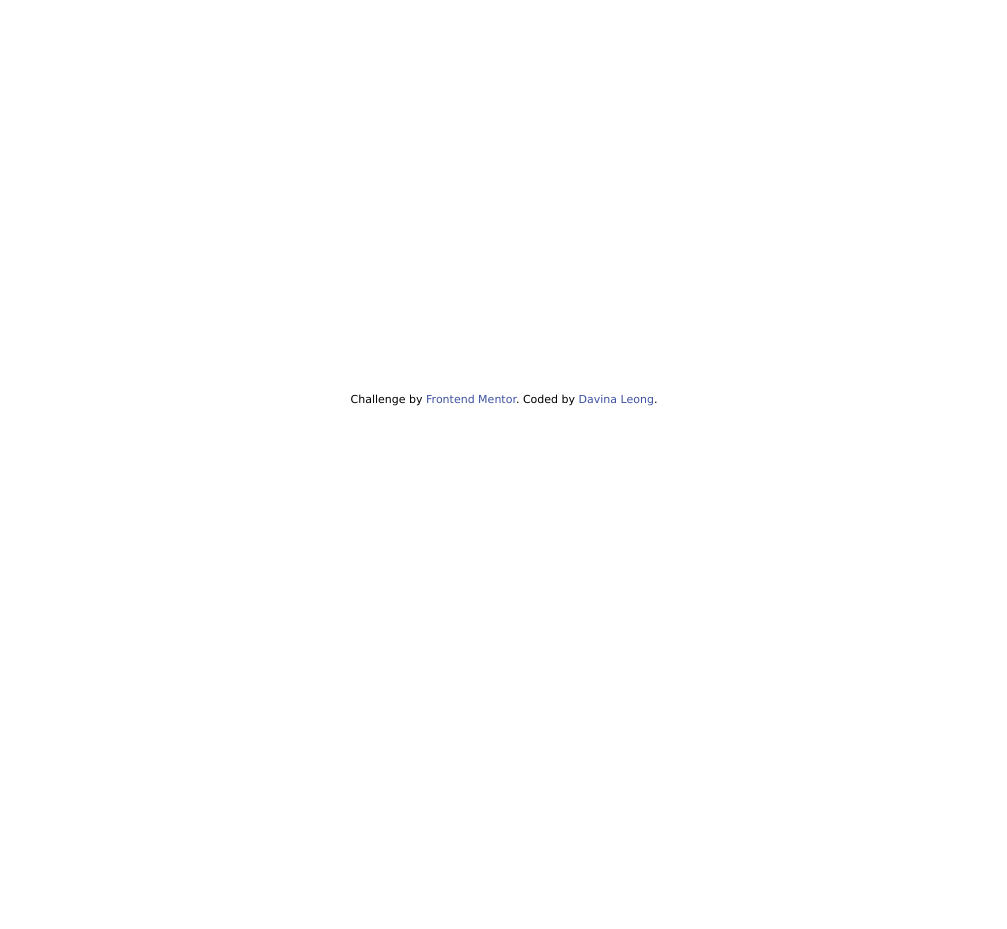
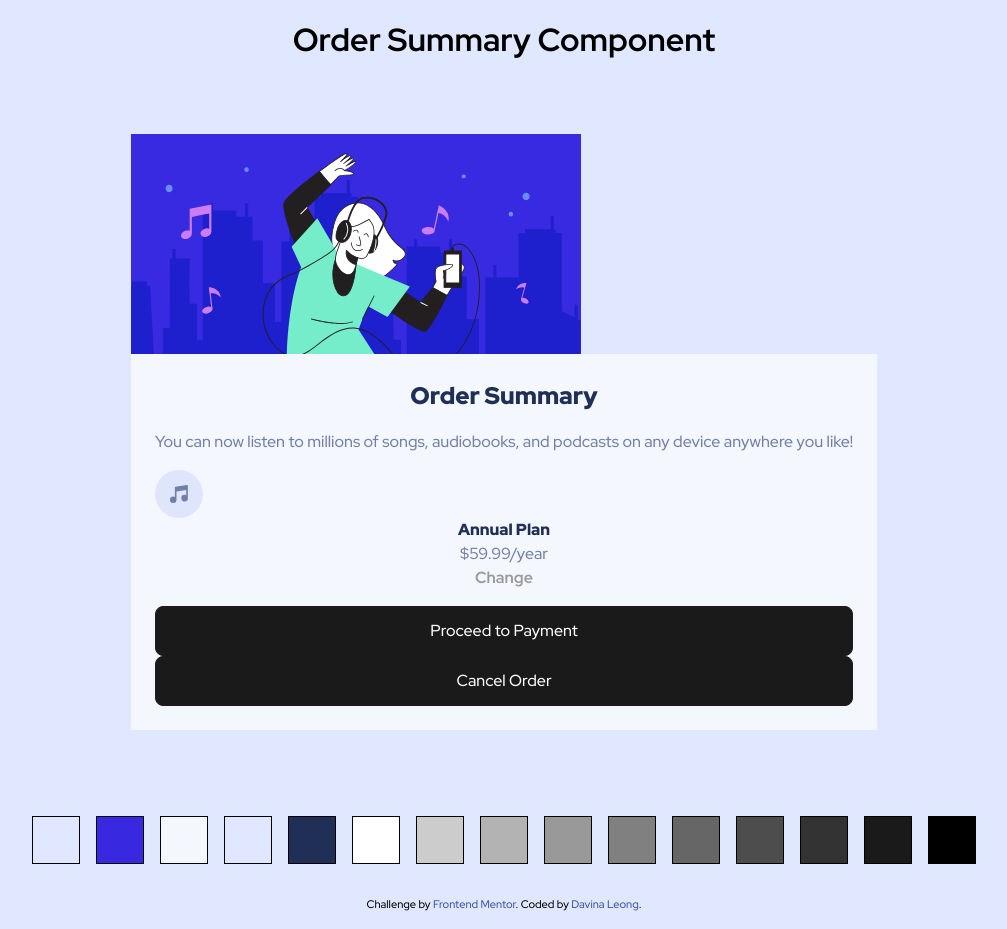
Before and after one commit to davinaleong/fem-order-summary-component, a website built with Vite: page index.html in a window 1280 px wide. Shown: the whole page, without its empty margins (136-1143 px from the left). Before the commit the page ends 800 px from the top, so only its background shows below. Built offline with nearby package versions, Linux system fonts and the light colour scheme.

Commit message:
Added content

```diff
--- a/index.html
+++ b/index.html
@@ -13,6 +13,13 @@
 
     <title>Frontend Mentor | Order summary card</title>
 
+    <link rel="preconnect" href="https://fonts.googleapis.com" />
+    <link rel="preconnect" href="https://fonts.gstatic.com" crossorigin />
+    <link
+      href="https://fonts.googleapis.com/css2?family=Red+Hat+Display:wght@500;700;900&display=swap"
+      rel="stylesheet"
+    />
+
     <link rel="stylesheet" href="./styles/reset.css" />
     <link rel="stylesheet" href="./styles/main.css" />
 
@@ -26,7 +33,66 @@
       }
     </style>
   </head>
-  <body>
+  <body class="bg-primary-100 p-400">
+    <h1 class="visuall-hidden">Order Summary Component</h1>
+
+    <main class="main-grid">
+      <div class="card-grid | text-neutral-400 br-400">
+        <img
+          src="./images/illustration-hero.svg"
+          alt="Card Image"
+          class="card-image"
+        />
+        <div class="card-body | bg-neutral-100 ta-center p-500">
+          <h2 class="card-title | fw-black text-neutral-900 mb-400">
+            Order Summary
+          </h2>
+          <p class="mb-400">
+            You can now listen to millions of songs, audiobooks, and podcasts on
+            any device anywhere you like!
+          </p>
+          <div class="line-items | mb-400">
+            <div class="line-item">
+              <img
+                src="./images/icon-music.svg"
+                alt="Music Note"
+                class="item-icon"
+              />
+              <div class="item-title | text-neutral-900 fw-black">
+                Annual Plan
+              </div>
+              <div class="item-price">$59.99/year</div>
+              <a href="#" class="item-link | fw-bold">Change</a>
+            </div>
+          </div>
+          <div class="button-container">
+            <button class="btn btn-primary btn-full">Proceed to Payment</button>
+            <button class="btn btn-link btn-full">Cancel Order</button>
+          </div>
+        </div>
+      </div>
+    </main>
+
+    <div class="swatches | py-400">
+      <div class="bg-primary-100">&nbsp;</div>
+      <div class="bg-primary-400">&nbsp;</div>
+
+      <div class="bg-neutral-100">&nbsp;</div>
+      <div class="bg-neutral-800">&nbsp;</div>
+      <div class="bg-neutral-900">&nbsp;</div>
+
+      <div class="bg-grey-100">&nbsp;</div>
+      <div class="bg-grey-200">&nbsp;</div>
+      <div class="bg-grey-300">&nbsp;</div>
+      <div class="bg-grey-400">&nbsp;</div>
+      <div class="bg-grey-500">&nbsp;</div>
+      <div class="bg-grey-600">&nbsp;</div>
+      <div class="bg-grey-700">&nbsp;</div>
+      <div class="bg-grey-800">&nbsp;</div>
+      <div class="bg-grey-900">&nbsp;</div>
+      <div class="bg-grey-1000">&nbsp;</div>
+    </div>
+
     <div class="attribution | py-400">
       Challenge by
       <a href="https://www.frontendmentor.io?ref=challenge" target="_blank"
--- a/styles/main.css
+++ b/styles/main.css
@@ -21,15 +21,12 @@
 
 /** Root **/
 :root {
-  --clr-primary-100: hsl(0, 0%, 100%);
-  --clr-primary-800: hsl(228, 12%, 48%);
-  --clr-primary-900: hsl(212, 21%, 14%);
-
-  --clr-secondary-300: hsl(158, 36%, 47%);
-  --clr-secondary-400: hsl(158, 36%, 37%);
-  --clr-secondary-900: hsl(158, 36%, 14%);
-
-  --clr-accent-400: hsl(30, 38%, 92%);
+  --clr-primary-100: hsl(225, 100%, 94%);
+  --clr-primary-400: hsl(245, 75%, 52%);
+
+  --clr-neutral-100: hsl(225, 100%, 98%);
+  --clr-neutral-400: hsl(224, 23%, 55%);
+  --clr-neutral-900: hsl(223, 47%, 23%);
 
   --clr-grey-100: hsl(0, 0%, 100%);
   --clr-grey-200: hsl(0, 0%, 80%);
@@ -42,14 +39,14 @@
   --clr-grey-900: hsl(0, 0%, 10%);
   --clr-grey-1000: hsl(0, 0%, 0%);
 
-  --ff-primary: "Montserrat", Verdana, sans-serif;
-  --ff-secondary: "Fraunces", "Times New Roman", serif;
+  --ff-primary: "Red Hat Display", Verdana, sans-serif;
+  --ff-secondary: "Red Hat Display", "Times New Roman", serif;
   --ff-body: var(--ff-primary);
   --ff-heading: var(--ff-secondary);
 
-  --fw-light: 500;
   --fw-regular: 500;
   --fw-bold: 700;
+  --fw-black: 900;
 
   --fs-base: 16px;
   --fs-100: 0.6rem;
@@ -241,25 +238,18 @@ a:where(:hover, :focus, :focus-visible) {
 .text-primary-100 {
   color: var(--clr-primary-100);
 }
-.text-primary-800 {
-  color: var(--clr-primary-800);
-}
-.text-primary-900 {
-  color: var(--clr-primary-900);
-}
-
-.text-secondary-300 {
-  color: var(--clr-secondary-300);
-}
-.text-secondary-400 {
-  color: var(--clr-secondary-400);
-}
-.text-secondary-900 {
-  color: var(--clr-secondary-900);
-}
-
-.text-accent-400 {
-  color: var(--clr-accent-400);
+.text-primary-400 {
+  color: var(--clr-primary-400);
+}
+
+.text-neutral-100 {
+  color: var(--clr-neutral-100);
+}
+.text-neutral-400 {
+  color: var(--clr-neutral-400);
+}
+.text-neutral-900 {
+  color: var(--clr-neutral-900);
 }
 
 .text-grey-100 {
@@ -297,25 +287,18 @@ a:where(:hover, :focus, :focus-visible) {
 .bg-primary-100 {
   background-color: var(--clr-primary-100);
 }
-.bg-primary-800 {
-  background-color: var(--clr-primary-800);
-}
-.bg-primary-900 {
-  background-color: var(--clr-primary-900);
-}
-
-.bg-secondary-300 {
-  background-color: var(--clr-secondary-300);
-}
-.bg-secondary-400 {
-  background-color: var(--clr-secondary-400);
-}
-.bg-secondary-900 {
-  background-color: var(--clr-secondary-900);
-}
-
-.bg-accent-400 {
-  background-color: var(--clr-accent-400);
+.bg-primary-400 {
+  background-color: var(--clr-primary-400);
+}
+
+.bg-neutral-100 {
+  background-color: var(--clr-neutral-100);
+}
+.bg-neutral-400 {
+  background-color: var(--clr-neutral-400);
+}
+.bg-neutral-900 {
+  background-color: var(--clr-neutral-900);
 }
 
 .bg-grey-100 {
@@ -358,14 +341,14 @@ a:where(:hover, :focus, :focus-visible) {
 }
 
 /** Utility - Font Weights **/
-.fw-light {
-  font-weight: var(--fw-light);
-}
 .fw-regular {
   font-weight: var(--fw-regular);
 }
 .fw-bold {
   font-weight: var(--fw-bold);
+}
+.fw-black {
+  font-weight: var(--fw-black);
 }
 
 /** Utility - Font Sizes **/
```
Also changed, not shown: 1 other file.
